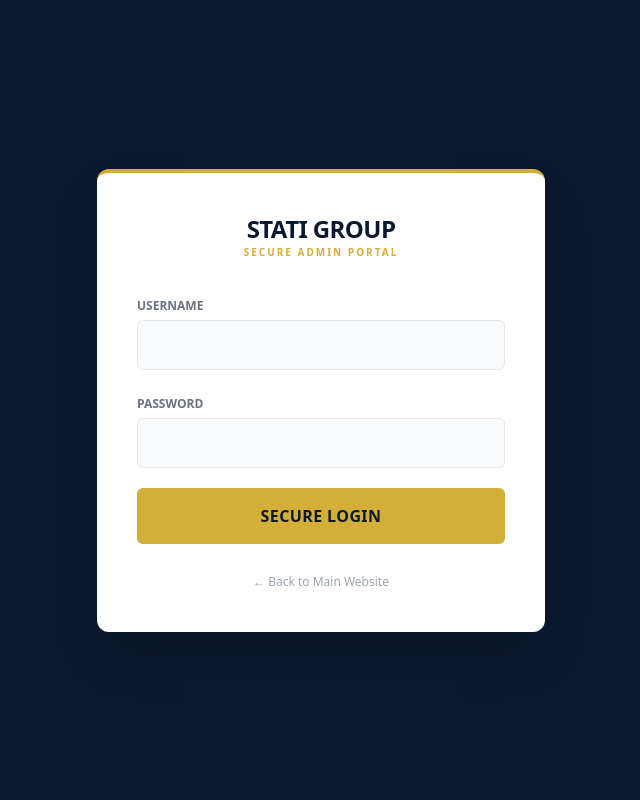
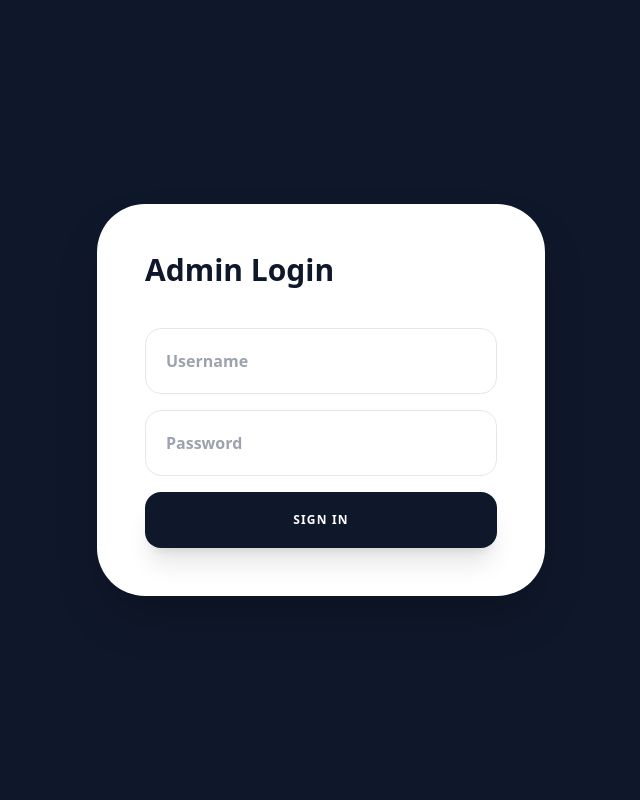
Before and after one commit to ngamilagaboniface-beep/Stati_Group, a Flask app: page /login in a window 1280 px wide. Shown: the whole page, without its empty margins (319-959 px from the left). Run offline with Flask 3, Linux system fonts and the light colour scheme; some libraries are stand-ins or nearby versions.

Commit message:
Update login.html

```diff
--- a/templates/login.html
+++ b/templates/login.html
@@ -2,36 +2,20 @@
 <html lang="en">
 <head>
     <meta charset="UTF-8">
-    <title>Admin Login | Stati Group</title>
+    <title>Login | Stati Group Admin</title>
     <script src="https://cdn.tailwindcss.com"></script>
 </head>
-<body class="bg-[#0A192F] min-h-screen flex items-center justify-center p-6 font-sans">
-    <div class="w-full max-w-md bg-white p-10 rounded-xl shadow-2xl border-t-4 border-[#D4AF37]">
-        <div class="text-center mb-8">
-            <h1 class="text-[#0A192F] font-black text-2xl tracking-tight">STATI GROUP</h1>
-            <p class="text-[#D4AF37] text-[10px] font-bold uppercase tracking-[0.2em]">Secure Admin Portal</p>
-        </div>
-
+<body class="bg-slate-900 min-h-screen flex items-center justify-center p-6">
+    <div class="bg-white p-12 rounded-[3rem] shadow-2xl w-full max-w-md">
+        <h2 class="text-3xl font-black mb-10 text-slate-900">Admin Login</h2>
         {% with messages = get_flashed_messages() %}
-            {% if messages %}
-            <div class="bg-red-50 text-red-500 text-xs font-bold p-3 rounded-md mb-6 text-center border border-red-100">{{ messages[0] }}</div>
-            {% endif %}
+          {% if messages %}<p class="bg-red-50 text-red-600 p-4 rounded-xl text-[10px] font-black uppercase mb-6">{{ messages[0] }}</p>{% endif %}
         {% endwith %}
-
-        <form action="/login" method="POST" class="space-y-5">
-            <div>
-                <label class="text-xs font-bold text-gray-500 uppercase">Username</label>
-                <input type="text" name="username" required class="w-full p-3 border border-gray-200 rounded-md bg-gray-50 mt-1 outline-none focus:border-[#D4AF37]">
-            </div>
-            <div>
-                <label class="text-xs font-bold text-gray-500 uppercase">Password</label>
-                <input type="password" name="password" required class="w-full p-3 border border-gray-200 rounded-md bg-gray-50 mt-1 outline-none focus:border-[#D4AF37]">
-            </div>
-            <button class="w-full bg-[#D4AF37] text-[#0A192F] font-black py-4 rounded-md uppercase tracking-wide hover:opacity-90 transition mt-4">Secure Login</button>
+        <form action="/login" method="POST" class="space-y-4">
+            <input type="text" name="username" placeholder="Username" required class="w-full p-5 border rounded-2xl outline-none font-bold">
+            <input type="password" name="password" placeholder="Password" required class="w-full p-5 border rounded-2xl outline-none font-bold">
+            <button class="w-full bg-slate-900 text-white py-5 rounded-2xl font-black uppercase tracking-widest text-xs shadow-xl">Sign In</button>
         </form>
-        <div class="text-center mt-6">
-            <a href="/" class="text-xs text-gray-400 hover:text-[#0A192F]">← Back to Main Website</a>
-        </div>
     </div>
 </body>
 </html>
```
